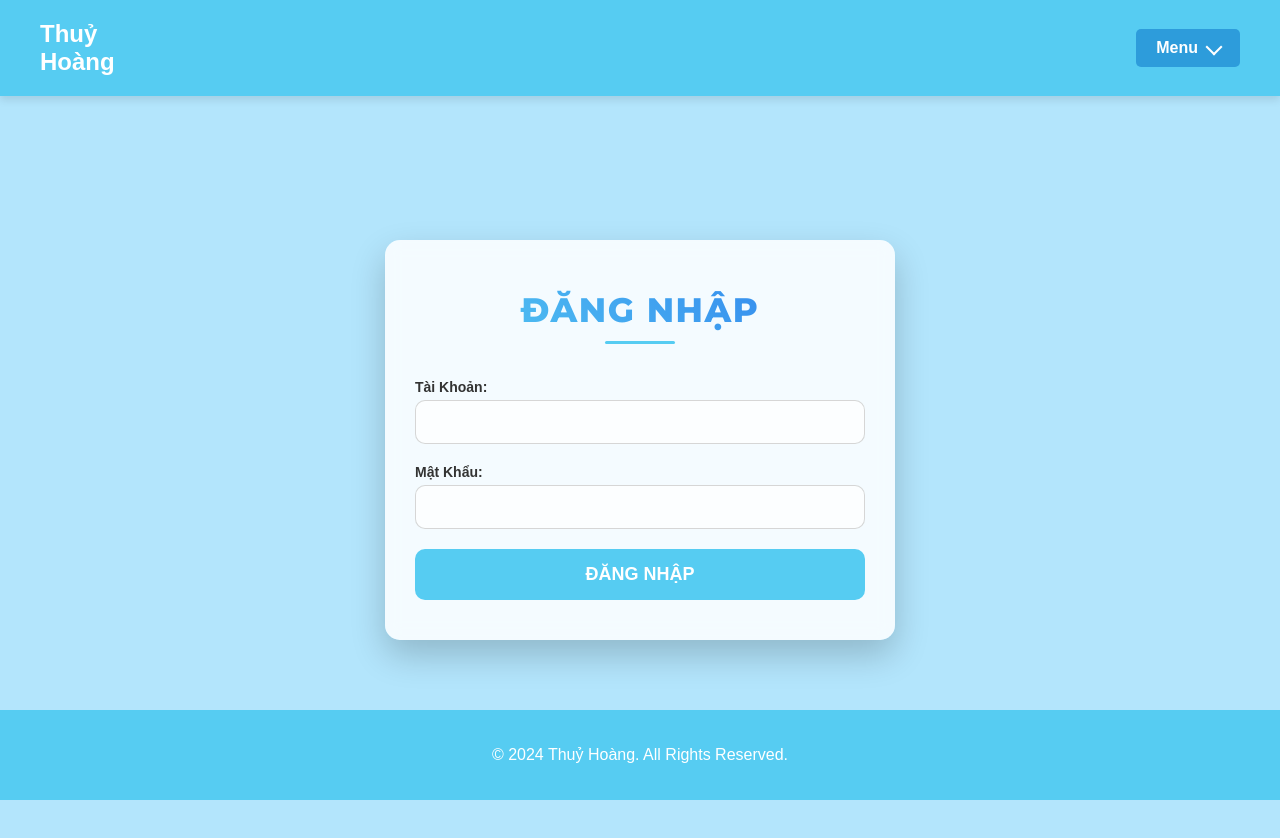
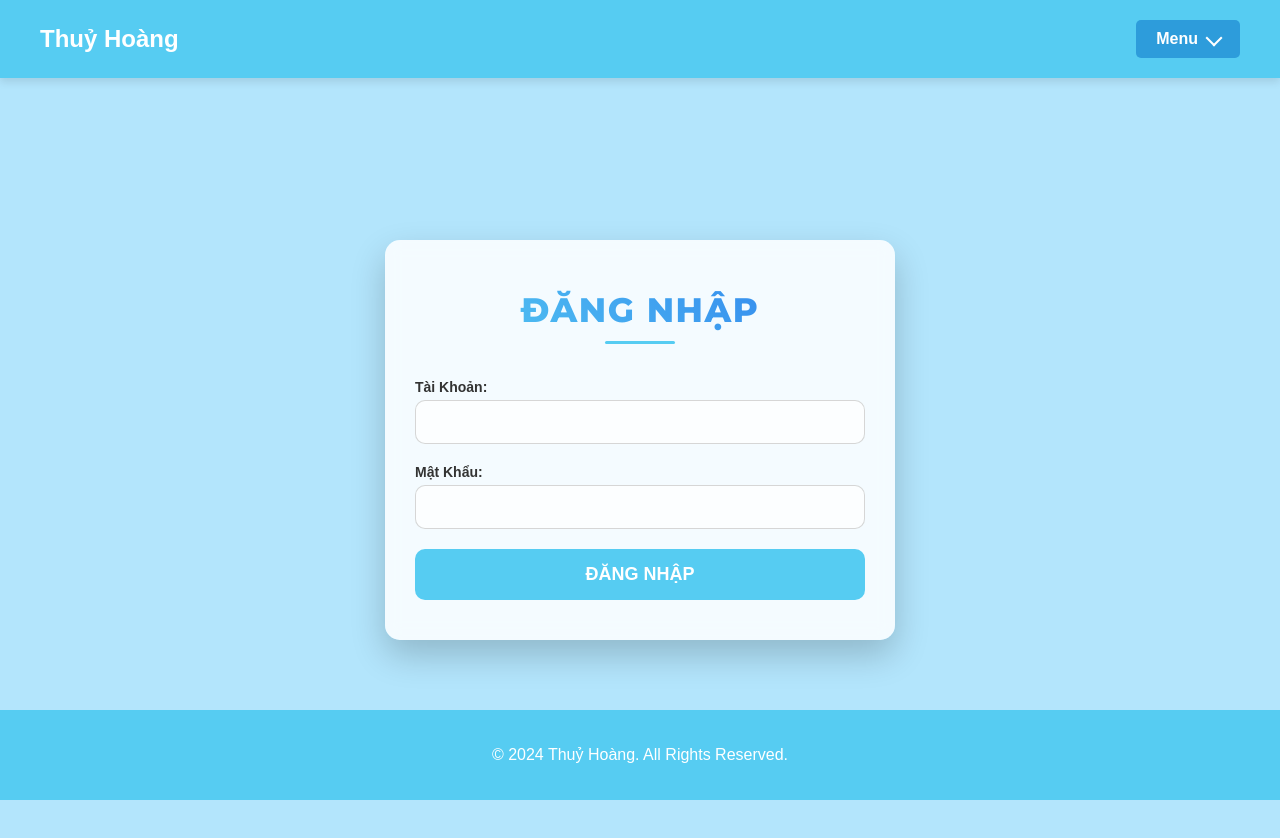
Before and after one commit to AidenTran15/ThuyHoang, a React (Create React App) app in the folder thuyhoang/: page / in a window 1280 px wide. Shown: the top 838 px of the page. Built offline with nearby package versions, Linux system fonts and the light colour scheme.

Commit message:
I would like to commit, help me think the commit message pls

```diff
--- a/thuyhoang/src/components/NavBar/NavBar.css
+++ b/thuyhoang/src/components/NavBar/NavBar.css
@@ -36,7 +36,13 @@ body {
     font-size: 24px;
     color: white;
     margin: 0;
+    white-space: nowrap;
+    /* Prevent text wrapping */
+    overflow: hidden;
+    text-overflow: ellipsis;
+    /* Add ellipsis if text overflows */
 }
+
 
 /* Navbar links styling */
 .navbar-links {
```
